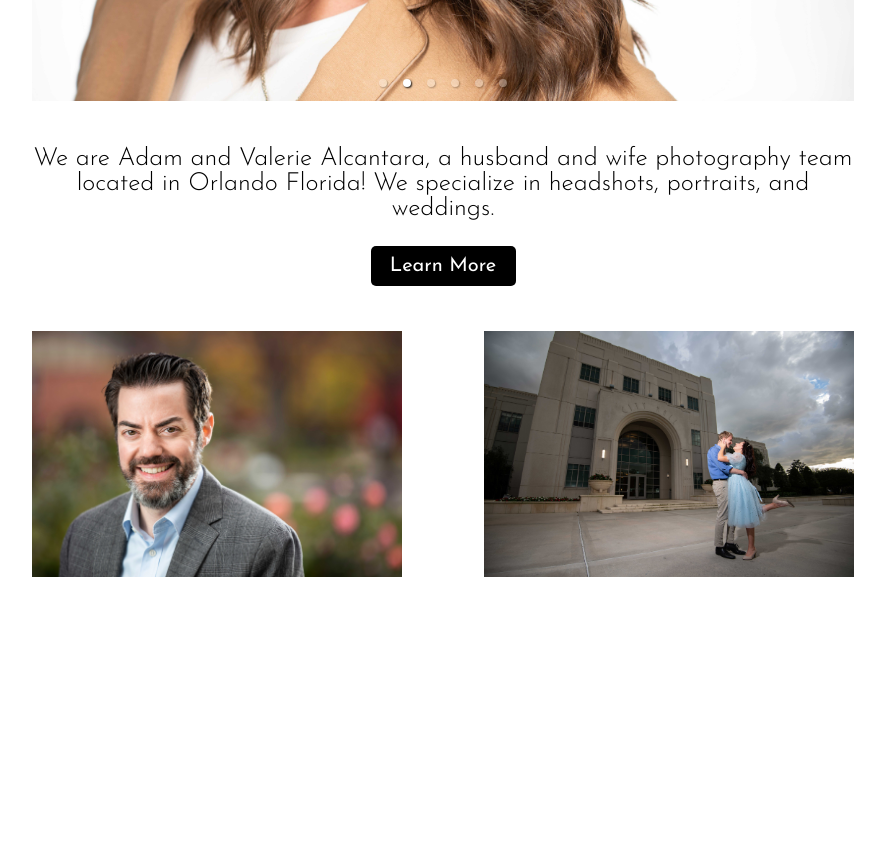
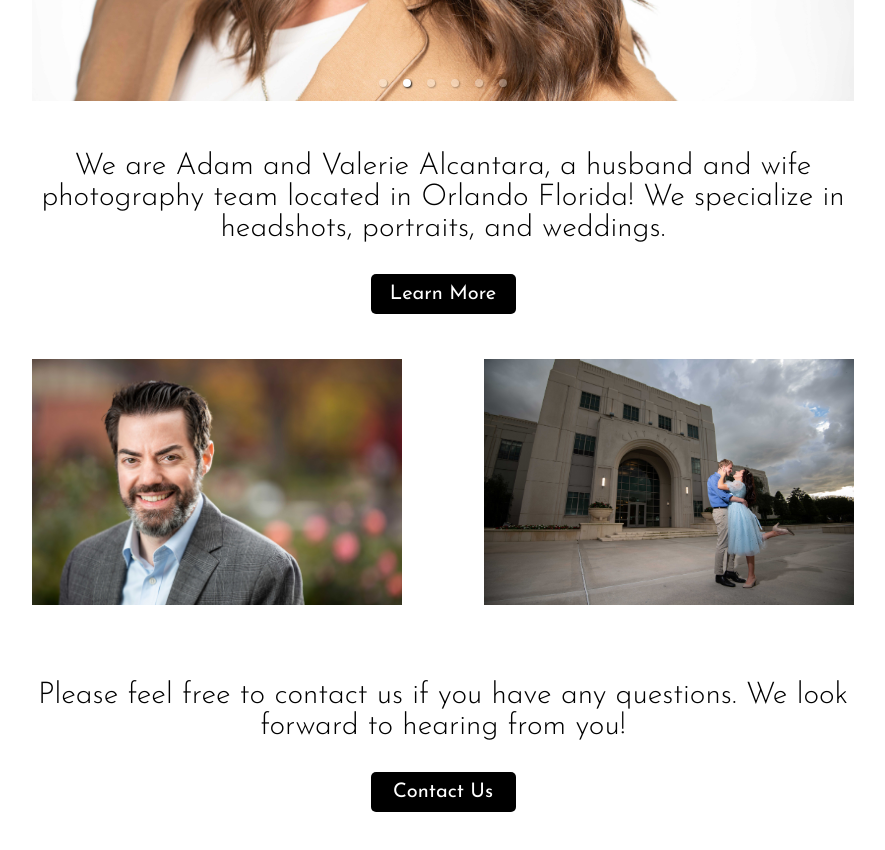
Before and after one commit to adamalcantara/avalcantaraphotography, a React (Create React App) app: page / in a window 1280 px wide. Shown: the part 780-1630 px from the top of the page, without its empty margins (197-1082 px from the left). Before the commit the page ends 1432 px from the top, so only its background shows below. Built offline with nearby package versions, Linux system fonts and the light colour scheme.

Commit message:
Added contact us and updated styling so that it is more efficient

```diff
--- a/src/Pages/Home/Home.css
+++ b/src/Pages/Home/Home.css
@@ -1,4 +1,4 @@
-#introDiv {
+.textDivs {
     width: 850px;
     display: flex;
     flex-direction: column;
@@ -7,13 +7,13 @@
     margin-top: 20px;
 }
 
-#weAre {
+.homeText {
     font-size: 30px;
     font-weight: 300;
     text-align: center;
 }
 
-#learnMore {
+.learnMore {
     padding: 10px;
     border: none;
     border-radius: 5px;
@@ -85,6 +85,8 @@
 }
 
 
+
+
 @media screen and (max-width: 1300px) {
     #weAre {
         font-size: 25px;
--- a/src/Pages/Home/Home.js
+++ b/src/Pages/Home/Home.js
@@ -8,9 +8,9 @@ const Home = () => {
   return (
     <div>
       <Carousel />
-      <div id="introDiv">
-          <p id="weAre">We are Adam and Valerie Alcantara, a husband and wife photography team located in Orlando Florida! We specialize in headshots, portraits, and weddings.</p>
-          <Link to="/about" id="learnMore">Learn More</Link>
+      <div className='textDivs'>
+          <p className="homeText">We are Adam and Valerie Alcantara, a husband and wife photography team located in Orlando Florida! We specialize in headshots, portraits, and weddings.</p>
+          <Link to="/about" className="learnMore">Learn More</Link>
       </div>
 
       <div id="photoTypes">
@@ -25,6 +25,11 @@ const Home = () => {
           </Link>
 
       </div>
+
+      <div className='textDivs'>
+          <p className="homeText">Please feel free to contact us if you have any questions. We look forward to hearing from you!</p>
+          <Link to="/about" className="learnMore">Contact Us</Link>
+      </div>
     </div>
   )
 }
```
